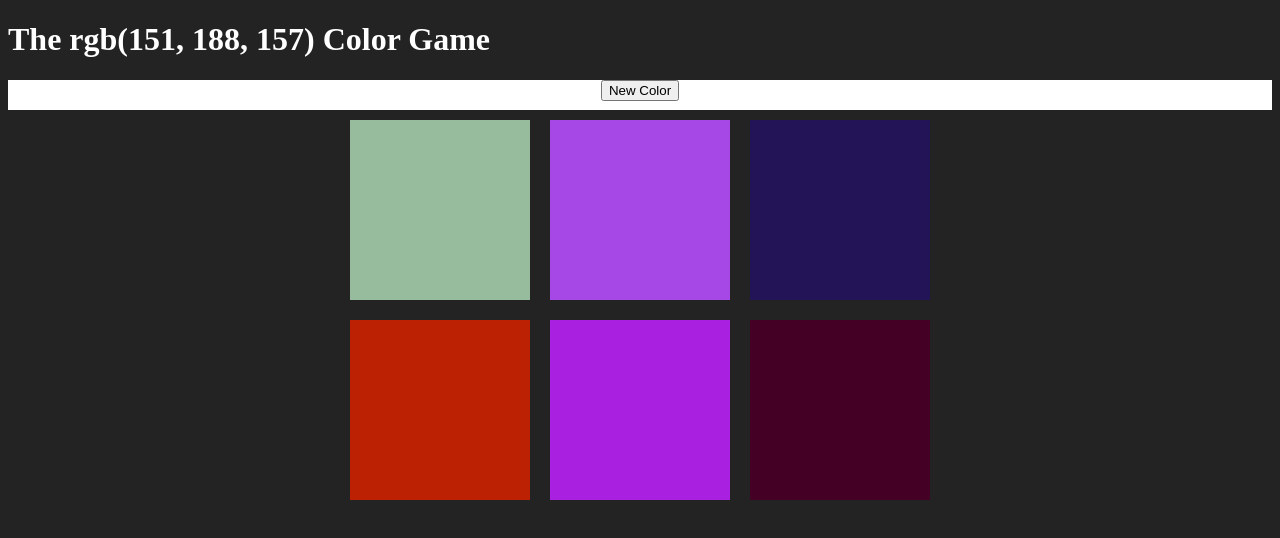
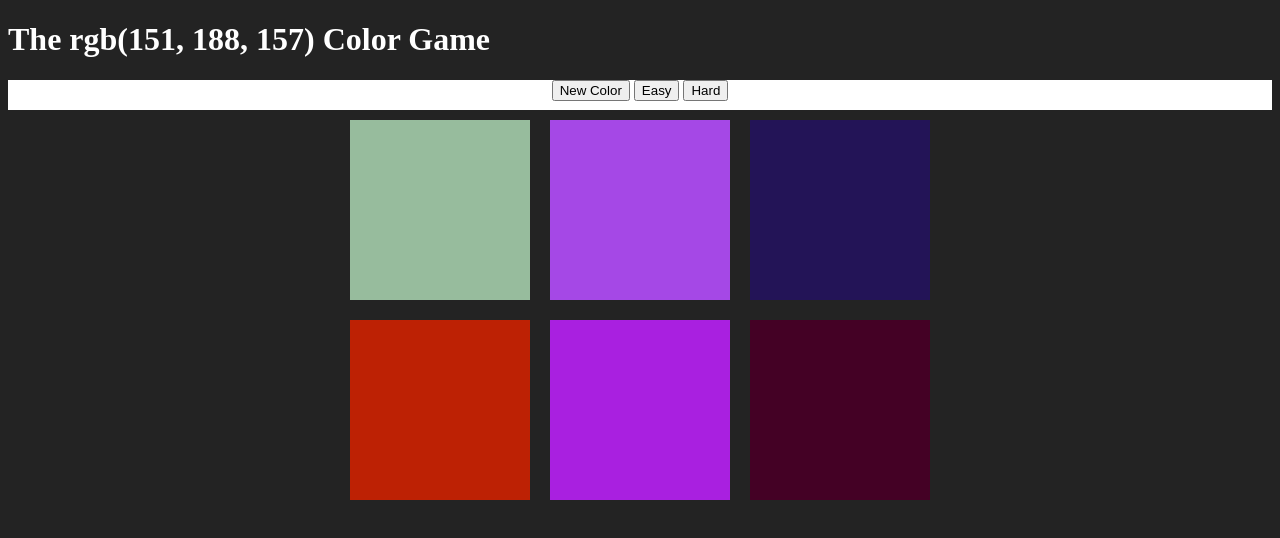
Before and after one commit to tanvisathe/ColorGuessGame, a plain HTML site: page index.html in a window 1280 px wide. Drawn offline with Linux system fonts and the light colour scheme.

Commit message:
add easy hard buttons

```diff
--- a/index.html
+++ b/index.html
@@ -12,6 +12,8 @@
     <div id ="stripe">
         <button id="reset">New Color</button>
         <span id ="message"></span>
+        <button>Easy</button>
+        <button>Hard</button>
     </div>
     <div id ="container">
         <div class="square"></div>
```
